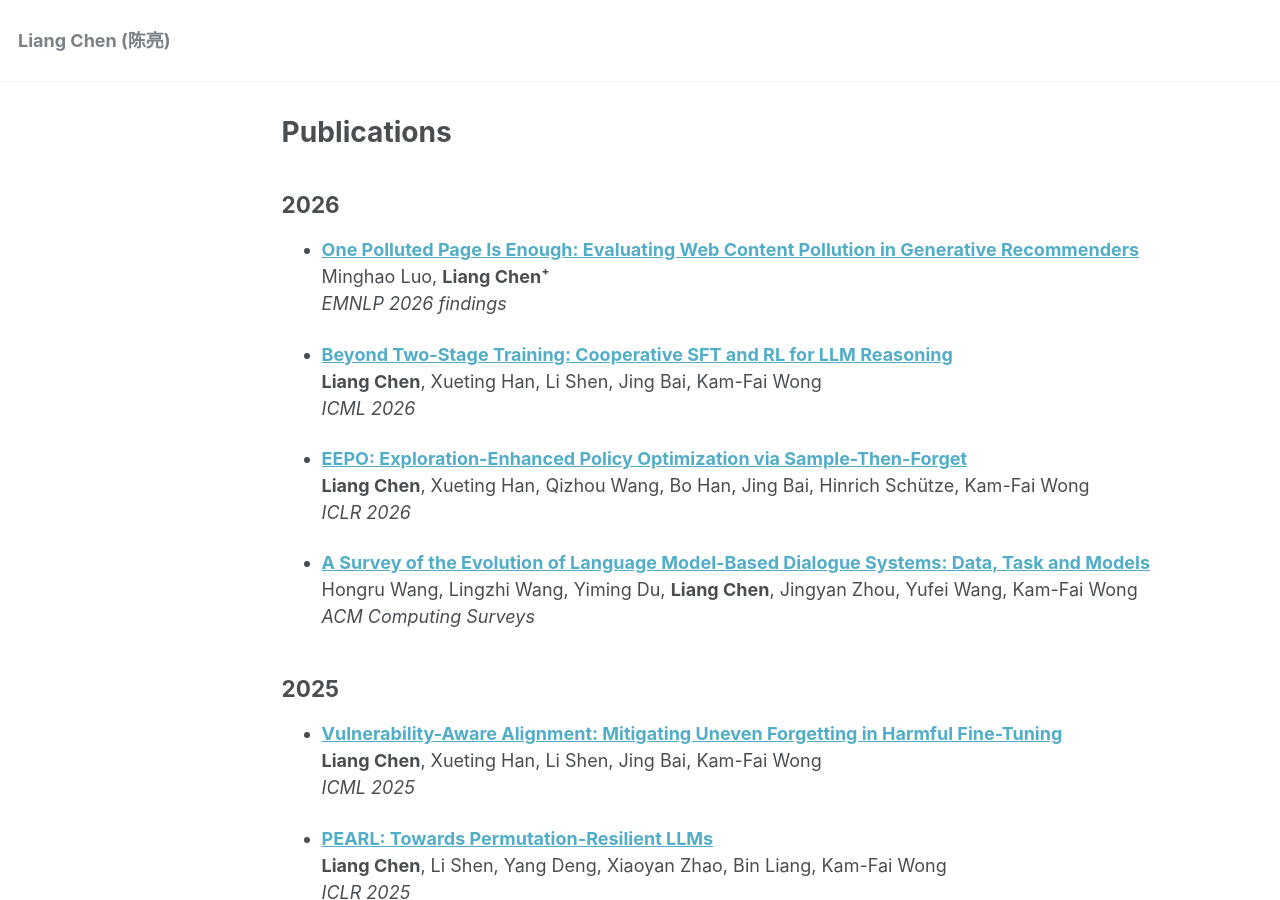
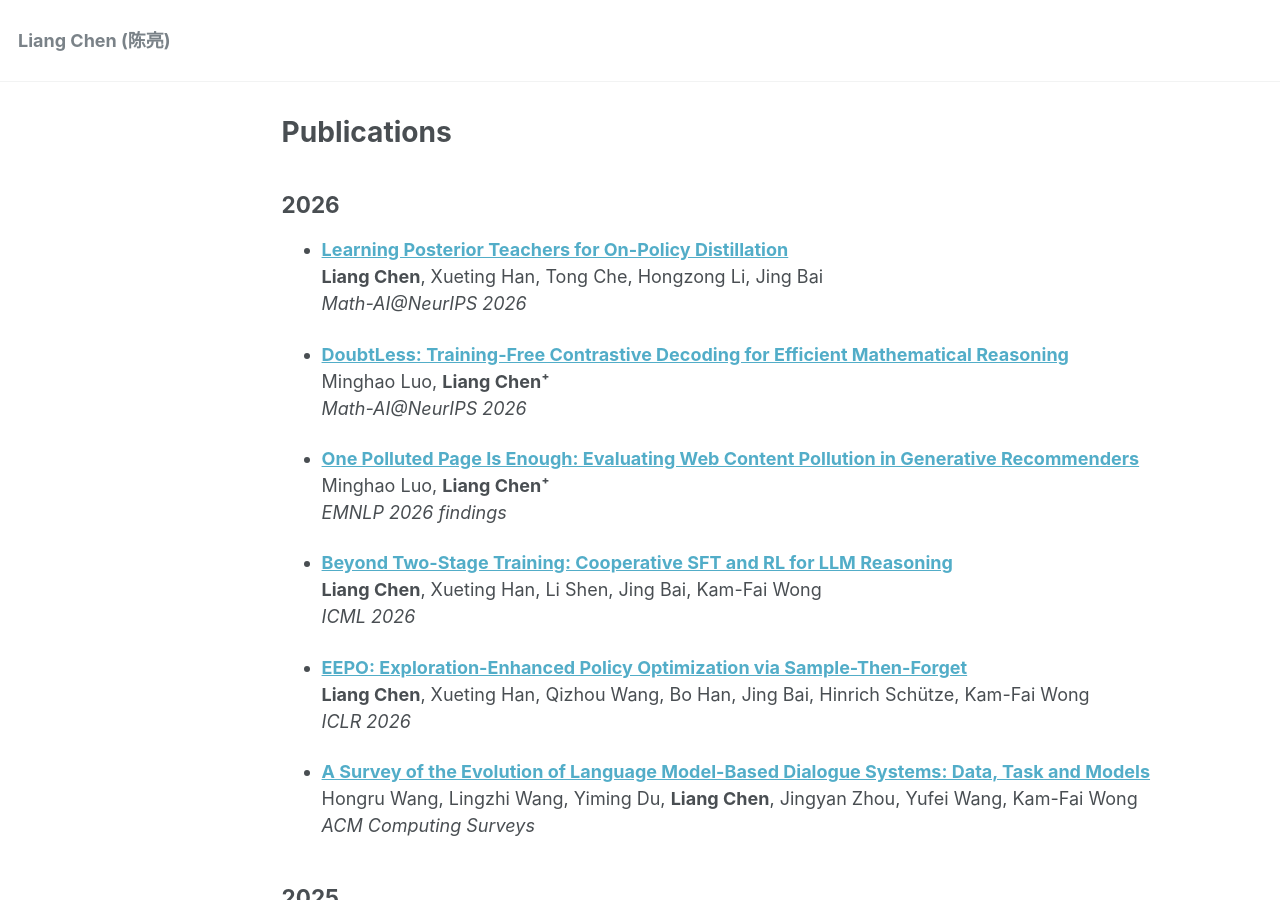
Before and after one commit to ChanLiang/ChanLiang.github.io, a Jekyll site: the page built from _pages/publications.md, in a window 1280 px wide and 900 px high. Built offline with Jekyll 4.4.1, drawn with Linux system fonts in a browser that asks for light colours.

Commit message:
Update publications.md

```diff
--- a/_pages/publications.md
+++ b/_pages/publications.md
@@ -6,6 +6,14 @@ author_profile: false
 ---
 
 ## 2026
+
+* **[Learning Posterior Teachers for On-Policy Distillation](https://openreview.net/pdf?id=BjiTPhufxQ)**
+  **Liang Chen**, Xueting Han, Tong Che, Hongzong Li, Jing Bai
+  *Math-AI@NeurIPS 2026*
+
+* **[DoubtLess: Training-Free Contrastive Decoding for Efficient Mathematical Reasoning](https://openreview.net/pdf?id=A9zB4Kb9Ii)**
+  Minghao Luo, **Liang Chen⁺**
+  *Math-AI@NeurIPS 2026*
 
 * **[One Polluted Page Is Enough: Evaluating Web Content Pollution in Generative Recommenders](https://arxiv.org/abs/2606.13610)**
   Minghao Luo, **Liang Chen⁺**
```
